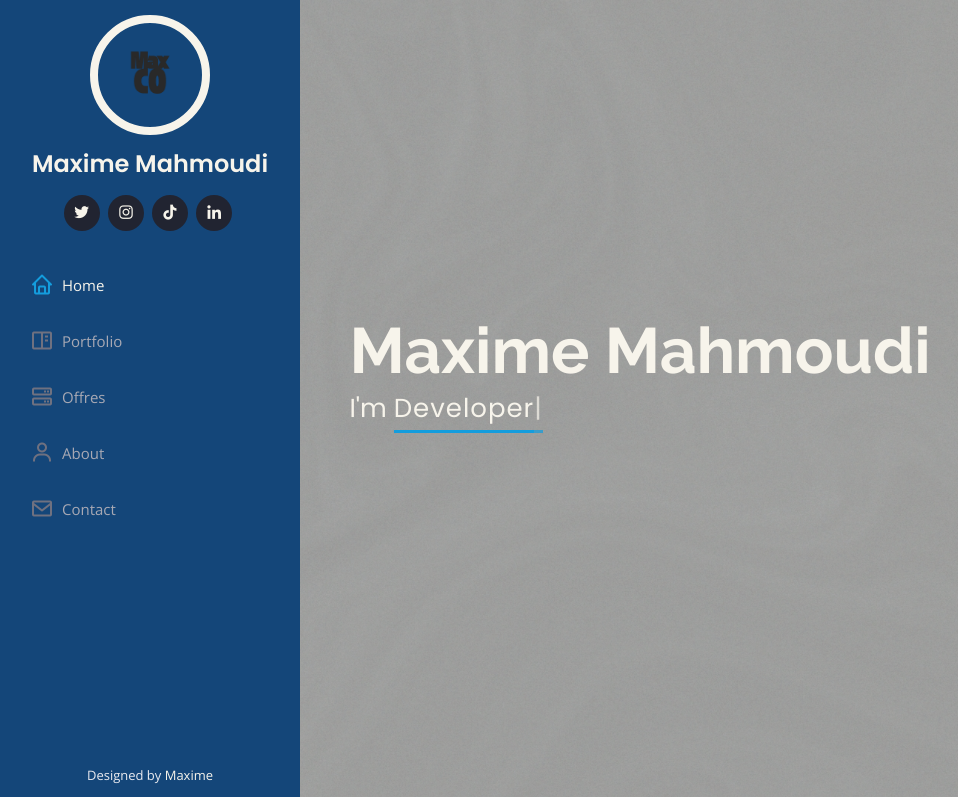
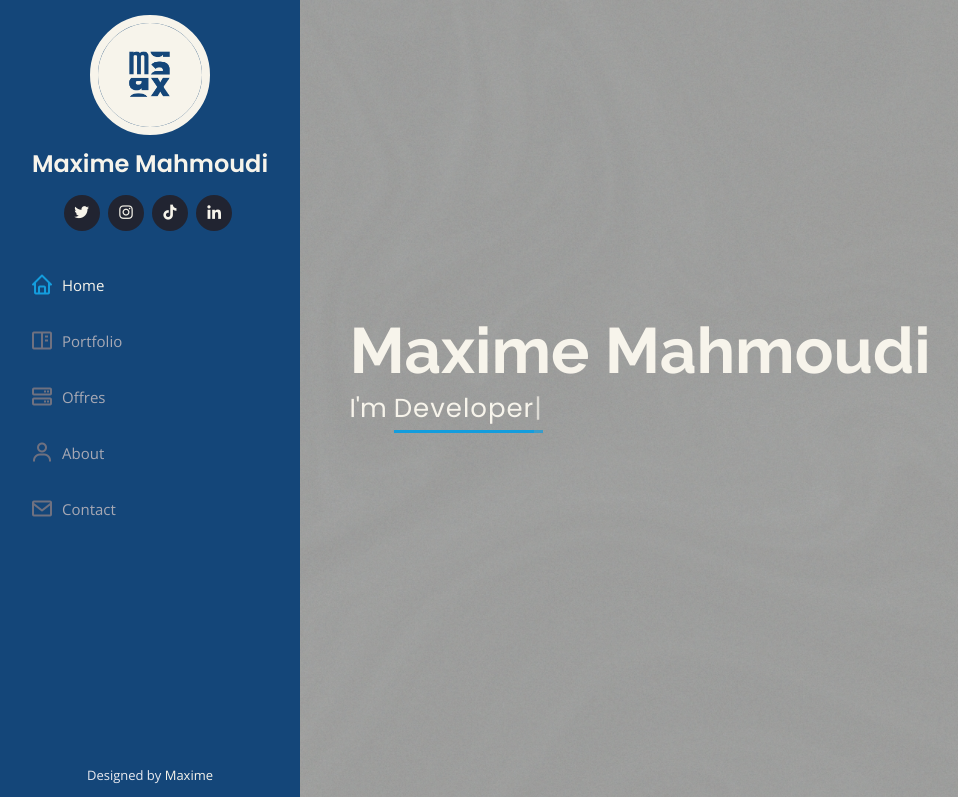
Before and after one commit to Donquichot13/portfolioo, a plain HTML site: page index.html in a window 1280 px wide. Shown: the top 797 px of the page, without its empty margins (0-958 px from the left). Drawn offline with nearby package versions, Linux system fonts and the light colour scheme.

Commit message:
Update index.html

```diff
--- a/index.html
+++ b/index.html
@@ -39,7 +39,7 @@
     <div class="d-flex flex-column">
 
       <div class="profile">
-        <img src="assets/img/favicon1.png" alt="" class="img-fluid rounded-circle">
+        <img src="assets/img/favicon5.jpeg" alt="" class="img-fluid rounded-circle">
         <h1 class="text-light"><a href="index.html">Maxime Mahmoudi</a></h1>
         <div class="social-links mt-3 text-center">
           <a href="#" class="twitter"><i class="bx bxl-twitter"></i></a>
@@ -311,7 +311,7 @@
 
       <div class="row">
         <div class="col-lg-4" data-aos="fade-right">
-          <img src="assets/img/favicon4.png" class="img-fluid" alt="">
+          <img src="assets/img/favicon5.jpeg" class="img-fluid" alt="">
         </div>
         <div class="col-lg-8 pt-4 pt-lg-0 content" data-aos="fade-left">
           <h3>Designer &amp; Web Developer.</h3>
```
